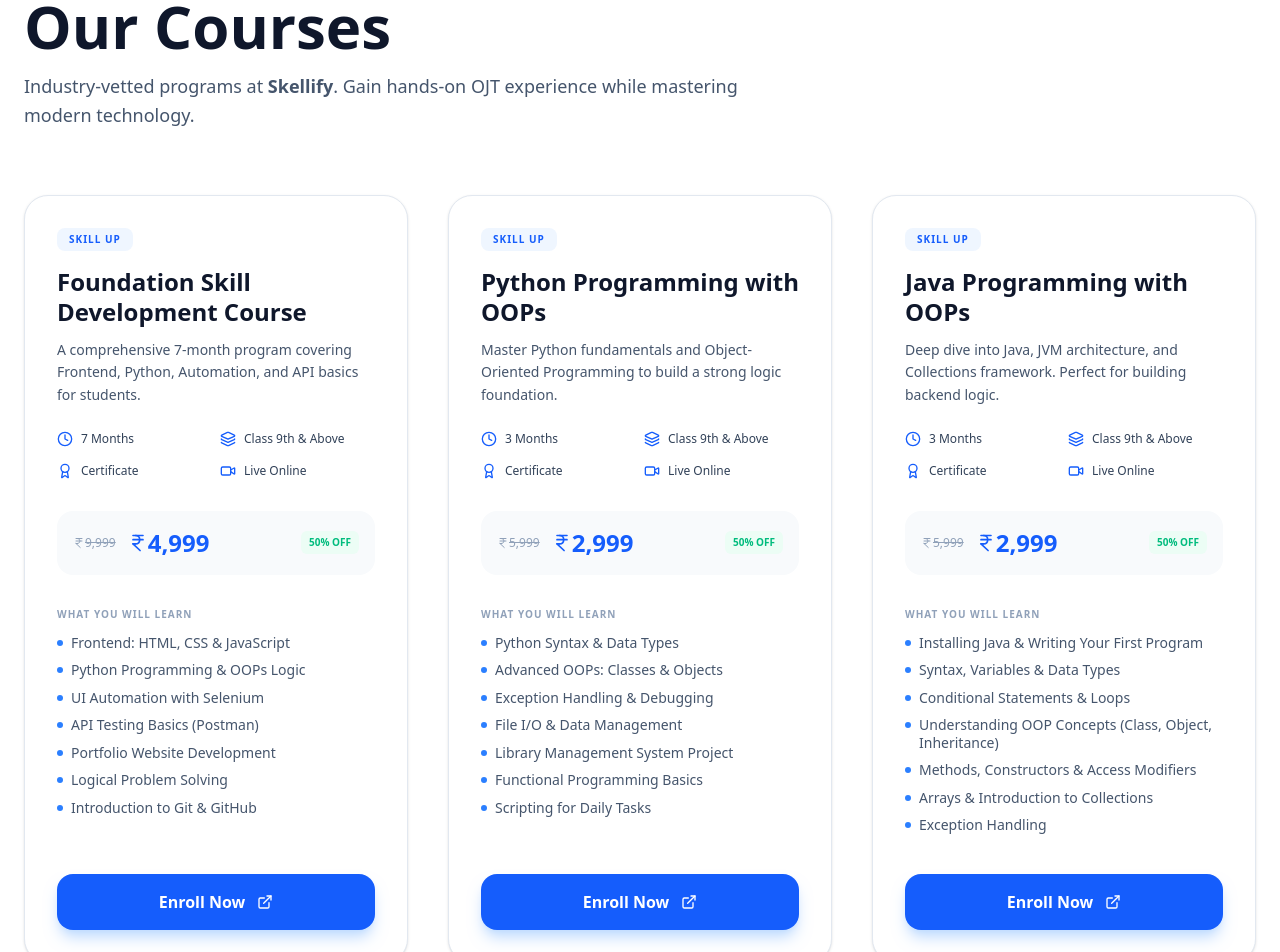
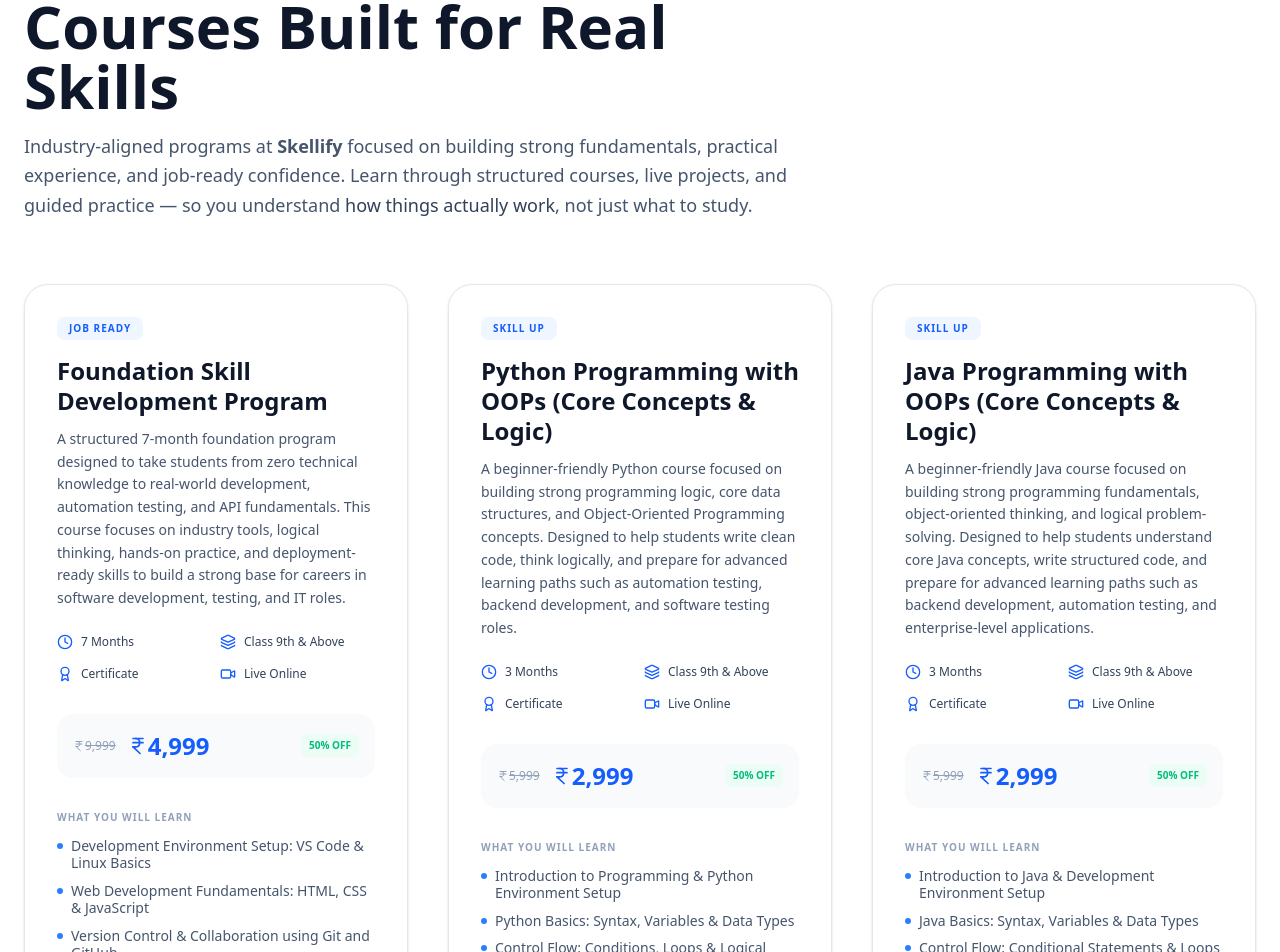
Before and after one commit to skellify25/skellify-main, a Next.js app: page /courses in a window 1280 px wide. Shown: the part 420-1372 px from the top of the page. Built offline with nearby package versions, Linux system fonts and the light colour scheme.

Commit message:
Updated Course & OJT Page

```diff
--- a/src/components/pages/CoursePage.jsx
+++ b/src/components/pages/CoursePage.jsx
@@ -14,10 +14,10 @@
 
 const COURSES = [
   {
-    id: "foundation-skill",
-    title: "Foundation Skill Development Course",
+    id: "foundation-skill-development",
+    title: "Foundation Skill Development Program",
     description:
-      "A comprehensive 7-month program covering Frontend, Python, Automation, and API basics for students.",
+      "A structured 7-month foundation program designed to take students from zero technical knowledge to real-world development, automation testing, and API fundamentals. This course focuses on industry tools, logical thinking, hands-on practice, and deployment-ready skills to build a strong base for careers in software development, testing, and IT roles.",
     duration: "7 Months",
     level: "Class 9th & Above",
     mode: "Live Classes (Online)",
@@ -26,20 +26,21 @@
     offerPrice: "4,999",
     formUrl: "https://forms.gle/xV14cyGDGHyjR9tB6",
     highlights: [
-      "Frontend: HTML, CSS & JavaScript",
-      "Python Programming & OOPs Logic",
-      "UI Automation with Selenium",
-      "API Testing Basics (Postman)",
-      "Portfolio Website Development",
-      "Logical Problem Solving",
-      "Introduction to Git & GitHub",
+      "Development Environment Setup: VS Code & Linux Basics",
+      "Web Development Fundamentals: HTML, CSS & JavaScript",
+      "Version Control & Collaboration using Git and GitHub",
+      "Live Project Deployment using Netlify / Vercel",
+      "Python Programming with Core Concepts & OOPs",
+      "Logical Problem Solving using Python",
+      "Automation Testing Basics with Selenium (UI Testing)",
+      "API Fundamentals & API Testing using Postman",
     ],
   },
   {
-    id: "python-oops",
-    title: "Python Programming with OOPs",
+    id: "python-programming-oops-foundation",
+    title: "Python Programming with OOPs (Core Concepts & Logic)",
     description:
-      "Master Python fundamentals and Object-Oriented Programming to build a strong logic foundation.",
+      "A beginner-friendly Python course focused on building strong programming logic, core data structures, and Object-Oriented Programming concepts. Designed to help students write clean code, think logically, and prepare for advanced learning paths such as automation testing, backend development, and software testing roles.",
     duration: "3 Months",
     level: "Class 9th & Above",
     mode: "Live Classes (Online)",
@@ -48,20 +49,21 @@
     offerPrice: "2,999",
     formUrl: "https://forms.gle/HEZnryu37EWhXdQK6",
     highlights: [
-      "Python Syntax & Data Types",
-      "Advanced OOPs: Classes & Objects",
-      "Exception Handling & Debugging",
-      "File I/O & Data Management",
-      "Library Management System Project",
-      "Functional Programming Basics",
-      "Scripting for Daily Tasks",
+      "Introduction to Programming & Python Environment Setup",
+      "Python Basics: Syntax, Variables & Data Types",
+      "Control Flow: Conditions, Loops & Logical Thinking",
+      "Functions & Modular Programming Concepts",
+      "Core Data Structures: List, Tuple, Set & Dictionary",
+      "Object-Oriented Programming: Classes & Objects",
+      "OOPs Principles: Inheritance, Polymorphism & Encapsulation",
+      "Exception Handling, Debugging & File Handling Basics",
     ],
   },
   {
-    id: "java-oops",
-    title: "Java Programming with OOPs",
+    id: "java-programming-oops-foundation",
+    title: "Java Programming with OOPs (Core Concepts & Logic)",
     description:
-      "Deep dive into Java, JVM architecture, and Collections framework. Perfect for building backend logic.",
+      "A beginner-friendly Java course focused on building strong programming fundamentals, object-oriented thinking, and logical problem-solving. Designed to help students understand core Java concepts, write structured code, and prepare for advanced learning paths such as backend development, automation testing, and enterprise-level applications.",
     duration: "3 Months",
     level: "Class 9th & Above",
     mode: "Live Classes (Online)",
@@ -70,35 +72,14 @@
     offerPrice: "2,999",
     formUrl: "https://forms.gle/Vrk2K7EGqjZ9RyHW8",
     highlights: [
-      "Installing Java & Writing Your First Program",
-      "Syntax, Variables & Data Types",
-      "Conditional Statements & Loops",
-      "Understanding OOP Concepts (Class, Object, Inheritance)",
-      "Methods, Constructors & Access Modifiers",
-      "Arrays & Introduction to Collections",
-      "Exception Handling",
-    ],
-  },
-  {
-    id: "sdet-program",
-    title: "SDET (Software Development Engineer in Test)",
-    description:
-      "Advanced 9-month program for graduates to become job-ready automation engineers.",
-    duration: "9 Months",
-    level: "Graduation & Above",
-    mode: "Live Classes (Online)",
-    certificate: true,
-    price: "19,999",
-    offerPrice: "9,999",
-    formUrl: "https://forms.gle/N7G18ivcsdLXcxNs5",
-    highlights: [
-      "Core & Advanced Java with Gradle",
-      "Selenium WebDriver & TestNG Integration",
-      "Rest Assured API Automation",
-      "CI/CD Pipeline Integration with Jenkins",
-      "Agile Testing & Jira Ticket Management",
-      "Database Testing with SQL",
-      "Mock Interviews & Resume Optimization",
+      "Introduction to Java & Development Environment Setup",
+      "Java Basics: Syntax, Variables & Data Types",
+      "Control Flow: Conditional Statements & Loops",
+      "Methods & Modular Programming in Java",
+      "Object-Oriented Programming: Classes & Objects",
+      "OOPs Principles: Inheritance, Polymorphism & Encapsulation",
+      "Arrays & Introduction to Java Collections",
+      "Exception Handling & Basic Debugging Concepts",
     ],
   },
 ];
@@ -222,11 +203,18 @@
         className="max-w-3xl mb-12 md:mb-16 text-center md:text-left"
       >
         <h1 className="text-4xl md:text-6xl font-bold mb-4 text-slate-900 dark:text-white">
-          Our Courses
+          Courses Built for Real Skills
         </h1>
+
         <p className="text-slate-600 dark:text-slate-400 text-base md:text-lg leading-relaxed">
-          Industry-vetted programs at <strong>Skellify</strong>. Gain hands-on
-          OJT experience while mastering modern technology.
+          Industry-aligned programs at <strong>Skellify</strong> focused on
+          building strong fundamentals, practical experience, and job-ready
+          confidence. Learn through structured courses, live projects, and
+          guided practice — so you understand{" "}
+          <span className="font-medium text-slate-700 dark:text-slate-300">
+            how things actually work
+          </span>
+          , not just what to study.
         </p>
       </motion.div>
 
@@ -245,7 +233,9 @@
             <div>
               <div className="flex items-center justify-between mb-4">
                 <span className="px-3 py-1 bg-blue-50 dark:bg-blue-900/30 text-blue-600 dark:text-blue-400 text-[10px] font-bold uppercase tracking-widest rounded-lg">
-                  {course.id === "sdet-program" ? "Job Ready" : "Skill Up"}
+                  {course.id === "foundation-skill-development"
+                    ? "Job Ready"
+                    : "Skill Up"}
                 </span>
               </div>
               <h2 className="text-xl md:text-2xl font-bold mb-3 text-slate-900 dark:text-white leading-tight">
--- a/src/components/pages/OjtPage.jsx
+++ b/src/components/pages/OjtPage.jsx
@@ -1,83 +1,110 @@
 "use client";
 
 import { motion } from "framer-motion";
-import { Clock, Award, Layers, Video, IndianRupee, ExternalLink } from "lucide-react";
+import {
+  Clock,
+  Award,
+  Layers,
+  Video,
+  IndianRupee,
+  ExternalLink,
+} from "lucide-react";
 
 const OJT_PROGRAMS = [
   {
-    id: "automation-testing-ojt",
-    title: "Automation Testing OJT",
-    description: "Work on live industry projects using Selenium, Java, and TestNG. Gain hands-on experience in building automation frameworks.",
-    duration: "1 Month",
+    id: "automation-testing-ojt-program",
+    title: "Automation Testing OJT Program (Industry Practice)",
+    description:
+      "A hands-on On-the-Job Training program focused on real-world automation testing practices. Participants work on live websites, build automation frameworks, and understand industry-level testing workflows. The program includes 1 month of practical OJT followed by 2 weeks of free mentorship for guided project development and improvement.",
+    duration: "1 Month OJT + 2 Weeks Free Mentorship",
     level: "Beginner to Intermediate",
     mode: "Online",
     certificate: true,
     price: "4,000",
     offerPrice: "2,500",
     formUrl: "https://forms.gle/AUTOMATION_OJT_FORM",
-    highlights: ["Live Website Testing", "Framework Development", "Bug Reporting & Tracking", "Project Development"]
+    highlights: [
+      "Live Website Automation Testing",
+      "Automation Framework Development",
+      "Bug Reporting & Defect Tracking Process",
+      "Real-world Project Implementation",
+    ],
   },
+
   {
-    id: "web-development-ojt",
-    title: "Web Development OJT",
-    description: "Contribute to real-world web applications. Master React.js, Tailwind CSS, and API integration in a professional environment.",
-    duration: "1 Month",
+    id: "web-development-ojt-program",
+    title: "Web Development OJT Program (Live Project Based)",
+    description:
+      "An industry-oriented OJT program where participants contribute to real-world web applications. The focus is on frontend development, API integration, and collaborative workflows. The program includes 1 month of practical OJT along with 2 weeks of free mentorship to support end-to-end project development and refinement.",
+    duration: "1 Month OJT + 2 Weeks Free Mentorship",
     level: "Beginner to Intermediate",
     mode: "Online",
     certificate: true,
     price: "4,000",
     offerPrice: "2,500",
     formUrl: "https://forms.gle/WEB_DEV_OJT_FORM",
-    highlights: ["Frontend Architecture", "Database Integration", "GitHub Collaboration", "Project Development"]
+    highlights: [
+      "Frontend Architecture & Component Design",
+      "API & Backend Integration",
+      "GitHub Collaboration & Version Control",
+      "Live Project Development",
+    ],
   },
+
   {
-    id: "app-development-ojt",
-    title: "App Development OJT",
-    description: "Learn to build and debug mobile applications. Experience the complete lifecycle from UI design to app performance tuning.",
-    duration: "1 Month",
+    id: "app-development-ojt-program",
+    title: "App Development OJT Program (Mobile Application)",
+    description:
+      "A practical OJT program focused on mobile application development and debugging. Participants work on real app modules, implement APIs, and understand the complete application lifecycle. The program includes 1 month of OJT followed by 2 weeks of free mentorship for guided project completion and performance improvements.",
+    duration: "1 Month OJT + 2 Weeks Free Mentorship",
     level: "Beginner to Intermediate",
     mode: "Online",
     certificate: true,
     price: "4,000",
     offerPrice: "2,500",
     formUrl: "https://forms.gle/APP_DEV_OJT_FORM",
-    highlights: ["Mobile UI/UX Implementation", "State Management", "API Integration", "Project Development"]
-  }
+    highlights: [
+      "Mobile UI/UX Implementation",
+      "State Management & Application Flow",
+      "API Integration & Data Handling",
+      "Real-world App Project Development",
+    ],
+  },
 ];
 
 export default function OjtPage() {
-
   // --- DYNAMIC JSON-LD FOR OJT PROGRAMS ---
   const jsonLd = {
     "@context": "https://schema.org",
     "@type": "ItemList",
-    "name": "Skellify On-Job Training (OJT) Programs",
-    "description": "One-month industry-oriented training with live project exposure.",
-    "itemListElement": OJT_PROGRAMS.map((program, index) => ({
+    name: "Skellify On-Job Training (OJT) Programs",
+    description:
+      "One-month industry-oriented training with live project exposure.",
+    itemListElement: OJT_PROGRAMS.map((program, index) => ({
       "@type": "ListItem",
-      "position": index + 1,
-      "item": {
+      position: index + 1,
+      item: {
         "@type": "Course",
-        "name": program.title,
-        "description": program.description,
-        "provider": {
+        name: program.title,
+        description: program.description,
+        provider: {
           "@type": "Organization",
-          "name": "Skellify",
-          "sameAs": "https://skellify.com"
+          name: "Skellify",
+          sameAs: "https://skellify.com",
         },
-        "offers": {
+        offers: {
           "@type": "Offer",
-          "price": program.offerPrice.replace(",", ""),
-          "priceCurrency": "INR",
-          "availability": "https://schema.org/InStock" // Helps with search visibility
+          price: program.offerPrice.replace(",", ""),
+          priceCurrency: "INR",
+          availability: "https://schema.org/InStock", // Helps with search visibility
         },
-        "hasCourseInstance": {
+        hasCourseInstance: {
           "@type": "CourseInstance",
-          "courseMode": "Online",
-          "duration": "P1M" // ISO 8601 format for 1 Month
-        }
-      }
-    }))
+          courseMode: "Online",
+          duration: "P1M", // ISO 8601 format for 1 Month
+        },
+      },
+    })),
   };
 
   return (
@@ -95,10 +122,14 @@
         className="max-w-3xl mb-16 text-center md:text-left"
       >
         <h1 className="text-4xl md:text-5xl font-bold mb-4 text-slate-900 dark:text-white">
-          On Job Training (OJT)
+          On-the-Job Training (OJT)
         </h1>
-        <p className="text-slate-600 dark:text-slate-400 text-lg">
-          One-month industry-oriented training programs with <strong>live project exposure</strong>, mentorship, and professional certification.
+
+        <p className="text-slate-600 dark:text-slate-400 text-lg leading-relaxed">
+          Industry-oriented training programs designed to give you real work
+          experience through live projects. Learn by doing, get guided
+          mentorship, and complete your journey with professional certification
+          — not simulated tasks.
         </p>
       </motion.div>
 
@@ -174,8 +205,8 @@
 
             {/* Application Status Button */}
             <div className="mt-8 p-4 rounded-xl bg-slate-100 dark:bg-slate-900 text-slate-500 dark:text-slate-400 text-center text-sm font-bold border border-dashed border-slate-300 dark:border-slate-700 flex items-center justify-center gap-2">
-               Closed
-               <Clock className="w-4 h-4" />
+              Closed
+              <Clock className="w-4 h-4" />
             </div>
           </motion.article>
         ))}
```
